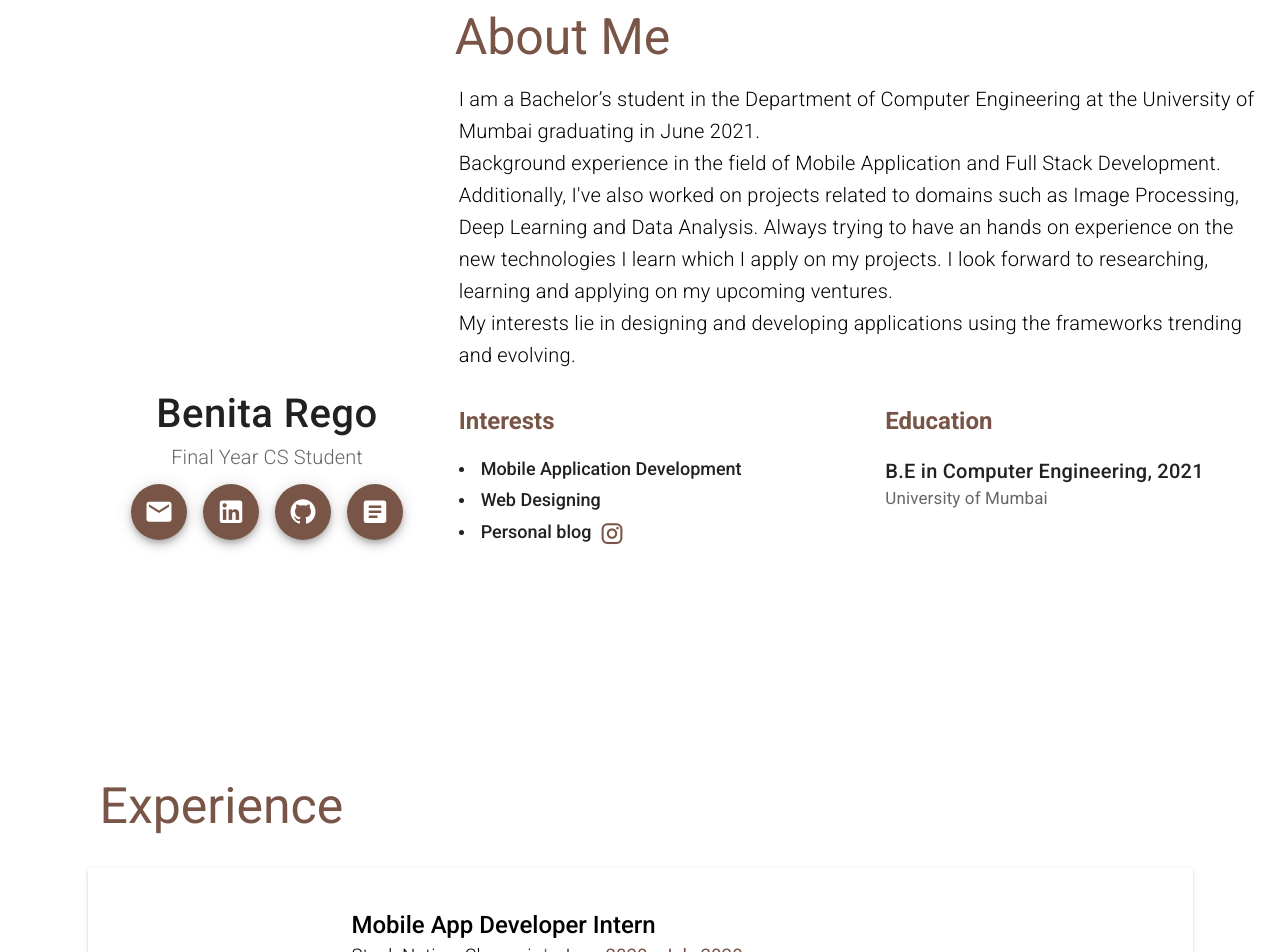
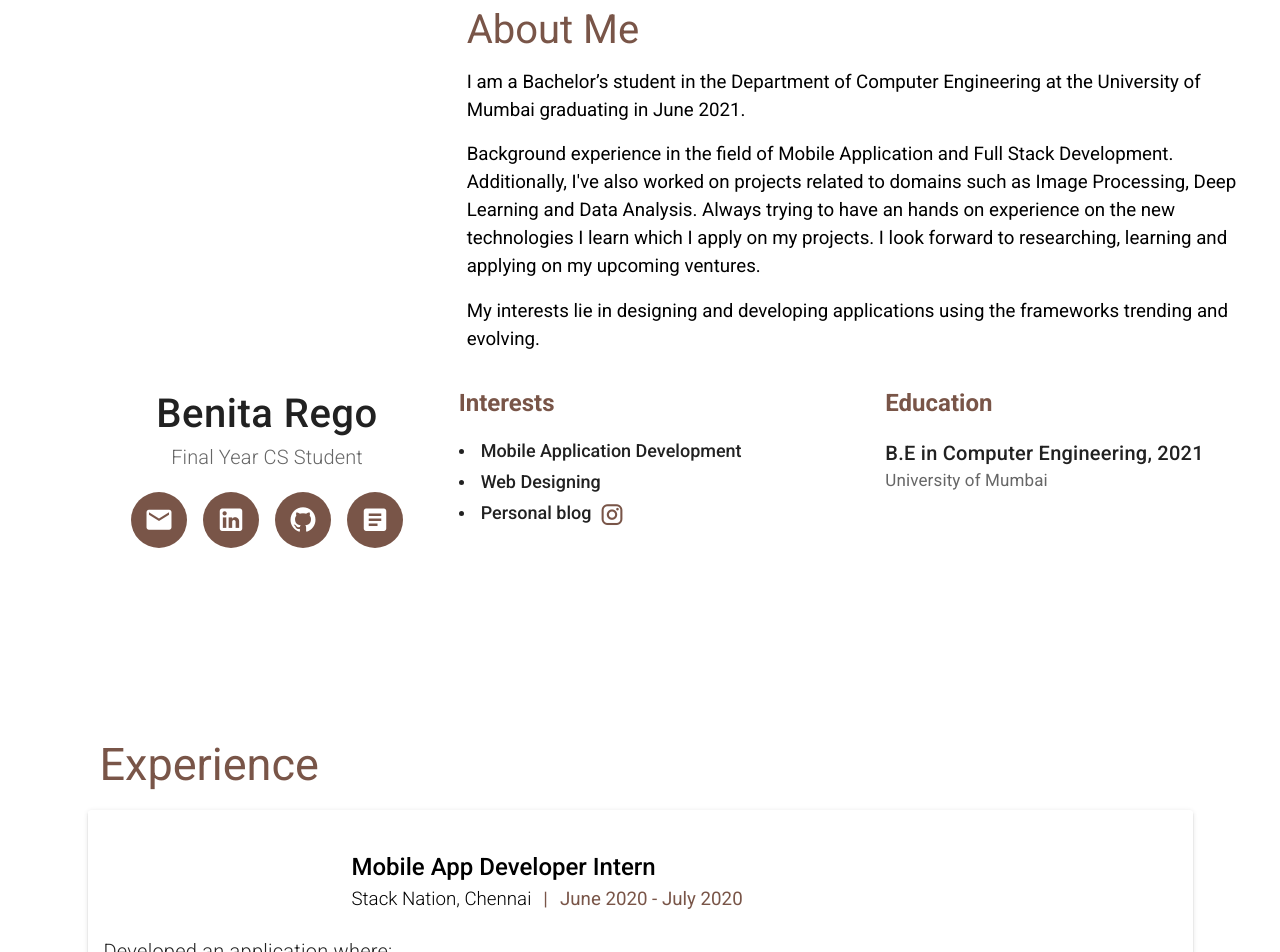
Before and after one commit to benitarego/benitarego.github.io, a Vue app: page /publications in a window 1280 px wide. Shown: the part 100-1052 px from the top of the page. Built offline with nearby package versions, Linux system fonts and the light colour scheme.

Commit message:
updated on 29th

```diff
--- a/src/App.vue
+++ b/src/App.vue
@@ -19,20 +19,20 @@
               </v-card>
               <v-card-title class="justify-center my-4" style="font-size: 40px">Benita Rego</v-card-title>
               <v-card-subtitle class="font-weight-light" style="font-size: 20px; text-align: center;">Final Year CS Student</v-card-subtitle>
-              <v-row class="d-none d-sm-flex justify-center pa-3">
-                <v-btn class="mx-2" href="mailto:regobenita26@gmail.com" target="_blank" fab dark color=brown>
+              <v-row class="d-none d-sm-flex justify-center px-3 pt-5">
+                <v-btn elevation="0" class="mx-2" href="mailto:regobenita26@gmail.com" target="_blank" fab dark color=brown>
                   <v-icon size="30" dark>mdi-email</v-icon>
                 </v-btn>
 
-                <v-btn class="mx-2" href="https://www.linkedin.com/in/benitarego/" target="_blank" fab dark color=brown>
+                <v-btn elevation="0" class="mx-2" href="https://www.linkedin.com/in/benitarego/" target="_blank" fab dark color=brown>
                   <v-icon size="30" dark>mdi-linkedin</v-icon>
                 </v-btn>
 
-                <v-btn class="mx-2" href="https://github.com/benitarego" target="_blank" fab dark color=brown>
+                <v-btn elevation="0" class="mx-2" href="https://github.com/benitarego" target="_blank" fab dark color=brown>
                   <v-icon size="30" dark>mdi-github</v-icon>
                 </v-btn>
 
-                <v-btn class="mx-2" href="https://drive.google.com/file/d/1buPxztTWKMxSWQfycBktf4KFS0BWN2js/view?usp=sharing" target="_blank" fab dark color=brown>
+                <v-btn elevation="0" class="mx-2" href="https://drive.google.com/file/d/1buPxztTWKMxSWQfycBktf4KFS0BWN2js/view?usp=sharing" target="_blank" fab dark color=brown>
                   <v-icon size="30" dark>mdi-text-box</v-icon>
                 </v-btn>
               </v-row>
--- a/src/views/Experience.vue
+++ b/src/views/Experience.vue
@@ -1,19 +1,19 @@
 <template>
 <section class="experience">
         <v-container class="pa-10">
-            <h1 style="font-size: 50px; font-weight: 400" class="brown--text mt-10 ml-3">Experience</h1><br>
+            <h1 style="font-size: 45px; font-weight: 400" class="brown--text mt-5 mb-3 ml-3">Experience</h1>
             <v-card hover>
             <v-list dense nav>
                 <v-list-item color="white" v-for="exp in exps" :key="exp.title">
                     <v-list-item-content>
-                        <v-row class="pa-4 justify-space-between">
+                        <v-row class="pa-4 ">
                             <v-img class="justify-center" height=50 max-width="220" src="@/assets/stacknation.png"></v-img>
                             <v-col>
-                            <h2 class="pa-3 black--text font-weight-medium">{{ exp.title }}</h2>
+                            <h2 class="justify-start pa-3 black--text font-weight-medium">{{ exp.title }}</h2>
                             <v-row>
-                            <h3 class="pl-3 py-2 ml-3 black--text font-weight-light">{{ exp.company }}</h3>
-                            <h3 class="pl-3 py-2 font-weight-regular brown--text">|</h3>
-                            <h3 class="pl-3 py-2 font-weight-regular brown--text">{{ exp.timeperiod }}</h3>
+                            <h3 class="justify-start pl-3 py-2 ml-3 black--text font-weight-light">{{ exp.company }}</h3>
+                            <h3 class="justify-start pl-3 py-2 font-weight-regular brown--text">|</h3>
+                            <h3 class="justify-start pl-3 py-2 font-weight-regular brown--text">{{ exp.timeperiod }}</h3>
                             </v-row>
                             </v-col>
                         </v-row>
--- a/src/views/Home.vue
+++ b/src/views/Home.vue
@@ -1,14 +1,16 @@
 <template>
 <section class="home">
       <v-container class="pt-16 justify-center">
-        <v-card class="justify-center pt-10 d-sm-none" elevation="0">
+      <div style="align-items: center; display: flex; justify-content: center;">
+        <v-card class="justify-center d-sm-none" elevation="0">
           <v-card style="border-radius: 50%; height: 300px; width: 300px;" elevation="0" class="justify-center">
             <v-img class="justify-center" src="@/assets/benita.jpg"></v-img>
           </v-card>
         </v-card>
+      </div>
         <p class="px-4 pt-6 d-sm-none brown--text" style="text-align: center; font-size:40px; font-weight: 500">Benita Rego</p>
 
-        <h1 style="font-size: 50px; font-weight: 400" class="brown--text mt-10 ml-3 d-none d-sm-flex">About Me</h1>
+        <h1 style="font-size: 40px; font-weight: 400" class="brown--text mt-10 ml-6 d-none d-sm-flex">About Me</h1>
 
         <p class="d-sm-none px-5 black--text headline"
           style="font-family: Arial, Helvetica, sans-serif; font-size: 30px; text-align: center; font-weight: 400">
@@ -39,13 +41,13 @@
         </v-row>
 
 
-        <h3 style="font-weight: 300" class="py-2 px-4 black--text title">
-          I am a Bachelor’s student in the Department of Computer Engineering at the University of Mumbai graduating in June 2021. <br>
-          Background experience in the field of Mobile Application and Full Stack Development. Additionally, I've also worked on projects
+        <h3 style="font-weight: 400;" class="py-2 px-6 black--text">
+          I am a Bachelor’s student in the Department of Computer Engineering at the University of Mumbai graduating in June 2021.
+        </h3>
+          <h3 style="font-weight: 400;" class="py-2 px-6 black--text">Background experience in the field of Mobile Application and Full Stack Development. Additionally, I've also worked on projects
           related to domains such as Image Processing, Deep Learning and Data Analysis. Always trying to have an hands on experience on the new
-          technologies I learn which I apply on my projects. I look forward to researching, learning and applying on my upcoming ventures. <br>
-          My interests lie in designing and developing applications using the frameworks trending and evolving.
-        </h3>
+          technologies I learn which I apply on my projects. I look forward to researching, learning and applying on my upcoming ventures.</h3>
+          <h3  style="font-weight: 400;" class="py-2 px-6 black--text">My interests lie in designing and developing applications using the frameworks trending and evolving.</h3>
         <br>
         <v-row class="justify-space-between d-none d-sm-flex">
           <v-col>
@@ -64,16 +66,16 @@
           </v-col>
         </v-row>
         <v-col class="d-sm-none">
-            <h2 class="px-2 pb-3 brown--text">Interests</h2>
-            <li class="px-2 pt-1"><span style="font-weight: 500; font-size: 20px">Mobile Application Development</span></li>
-            <li class="px-2 pt-1"><span style="font-weight: 500; font-size: 20px">Web Designing</span></li>
-            <li class="px-2 pt-1"><span style="font-weight: 500; font-size: 20px">Personal blog <v-btn color="transparent" elevation="0" x-small href="https://www.instagram.com/picturenot.perfect/" target="_blank" fab><v-icon size="25" color="brown">mdi-instagram</v-icon></v-btn></span></li>
+            <h2 class="px-3 brown--text">Interests</h2>
+            <li class="px-3 pt-1"><span style="font-weight: 500; font-size: 20px">Mobile Application Development</span></li>
+            <li class="px-3 pt-1"><span style="font-weight: 500; font-size: 20px">Web Designing</span></li>
+            <li class="px-3 pt-1"><span style="font-weight: 500; font-size: 20px">Personal blog <v-btn color="transparent" elevation="0" x-small href="https://www.instagram.com/picturenot.perfect/" target="_blank" fab><v-icon size="25" color="brown">mdi-instagram</v-icon></v-btn></span></li>
           </v-col>
           <br><br>
           <v-col class="d-sm-none">
-            <h2 class="px-2 brown--text">Education</h2>
-            <span class="px-2" style="font-weight: 500; font-size: 20px">B.E in Computer Engineering, 2021</span><br>
-            <span class="px-2 grey--text" style="font-size: 17px">University of Mumbai</span>
+            <h2 class="px-3 brown--text">Education</h2>
+            <span class="px-3" style="font-weight: 500; font-size: 20px">B.E in Computer Engineering, 2021</span><br>
+            <span class="px-3 grey--text" style="font-size: 17px">University of Mumbai</span>
           </v-col>
     </v-container>
 </section>
--- a/src/views/Projects.vue
+++ b/src/views/Projects.vue
@@ -1,7 +1,7 @@
 <template>
 <section class="projects">
         <v-container class="pa-10">
-            <h1 style="font-size: 50px; font-weight: 400" class="brown--text mt-10 ml-3">Projects</h1><br>
+            <h1 style="font-size: 45px; font-weight: 400" class="brown--text pb-4 mt-10 ml-3">Projects</h1>
             <v-card hover>
                 <v-list dense nav>
                 <v-list-item color="white" v-for="proj in projs" :key="proj.ptitle" target="_blank">
--- a/src/views/Publications.vue
+++ b/src/views/Publications.vue
@@ -1,13 +1,13 @@
 <template>
 <section class="publications">
         <v-container class="pa-10">
-            <h1 style="font-size: 50px; font-weight: 400" class="brown--text mt-10 ml-3">Publications</h1><br>
+            <h1 style="font-size: 45px; font-weight: 400" class="brown--text mt-10 ml-3">Publications</h1>
             <v-list dense nav class="pb-16">
                 <v-list-item color="white" v-for="pub in pubs" :key="pub.title" target="_blank">
                     <v-list-item-content>
-                        <h2 class="pa-3 black--text font-weight-medium"><a :href="pub.link" style="text-decoration:none" target="_blank" class="black--text">{{ pub.title }}</a></h2>
-                        <h3 class="pl-3 title font-weight-light mb-4">{{ pub.authors }}</h3>
-                        <v-row class="pl-6 py-3 justify-start">
+                        <h2 class="py-2 black--text font-weight-medium"><a :href="pub.link" style="text-decoration:none" target="_blank" class="black--text">{{ pub.title }}</a></h2>
+                        <h3 class=" title font-weight-light mb-4">{{ pub.authors }}</h3>
+                        <v-row class="pl-3 py-3 justify-start">
                             <v-btn class="mr-4" href="https://www.ijraset.com/fileserve.php?FID=33962" target="_blank" small outlined color="brown">Publication</v-btn>
                             <v-btn href="https://github.com/benitarego/Stress-Not-Application" target="_blank" small outlined color="brown">Project</v-btn>
                         </v-row>
--- a/src/views/Skills.vue
+++ b/src/views/Skills.vue
@@ -1,7 +1,7 @@
 <template>
     <section class="skills">
         <v-container class="pa-10">
-            <h1 style="font-size: 50px; font-weight: 400" class="brown--text mt-10 ml-3">Skills</h1><br>
+            <h1 style="font-size: 45px; font-weight: 400" class="brown--text mt-10 ml-3">Skills</h1>
             <div class="d-flex flex-row justify-center flex-wrap">
                 <v-img
                 class="ma-4"
@@ -172,7 +172,7 @@
                     src="@/assets/adobe-premiere-pro.png">
                 </v-img>
             </div>
-            <h3 class="pt-5 px-16 brown--text font-weight-light justify-center">And the learning continues...</h3>
+            <h3 class="pt-5 pl-6 brown--text font-weight-light justify-center">And the learning continues...</h3>
         </v-container>
     </section>
 </template>
```
